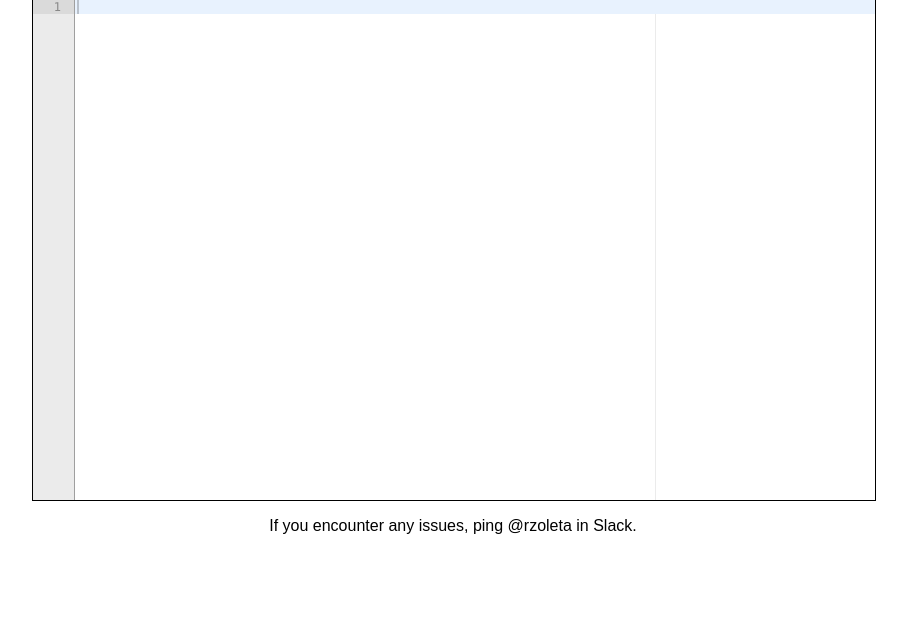
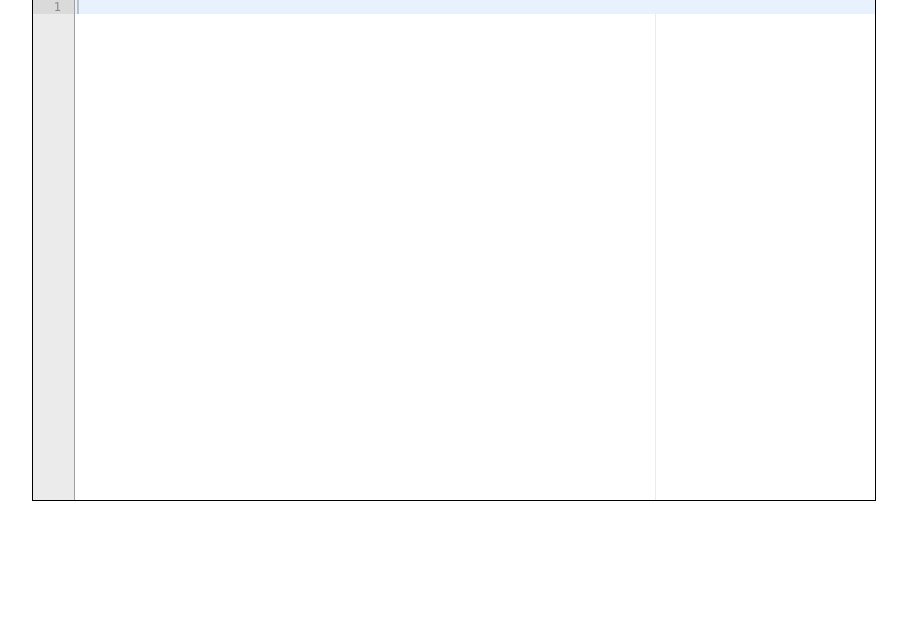
Before and after one commit to ryanarnold/orcl-script-formatter, a Flask app: page / in a window 1280 px wide. Shown: the part 139-758 px from the top of the page, without its empty margins (187-1094 px from the left). Run offline with Flask 2, Linux system fonts and the light colour scheme.

Commit message:
Remove my name

```diff
--- a/templates/index.html
+++ b/templates/index.html
@@ -25,9 +25,6 @@
       <input id="btnSubmit" class="form__input form__input--button" type="button" value="Format">
 
       <div id="editor"></div>
-
-      <!-- <textarea class="java" name="" id="txtScript" cols="30" rows="10" placeholder="Script goes here..."></textarea> -->
-      <p>If you encounter any issues, ping @rzoleta in Slack.</p>
     </div>
     </div>
   </div>
```
